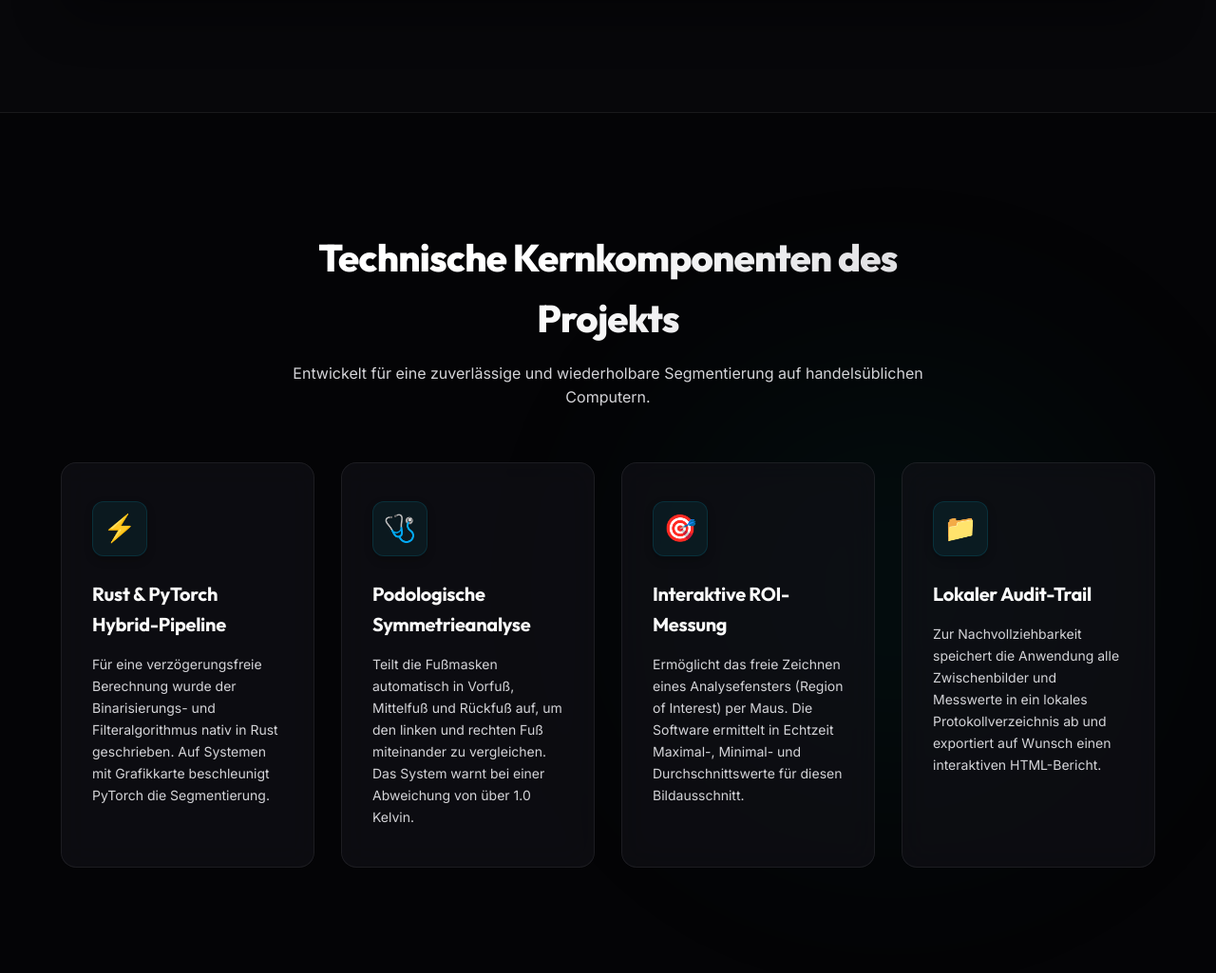
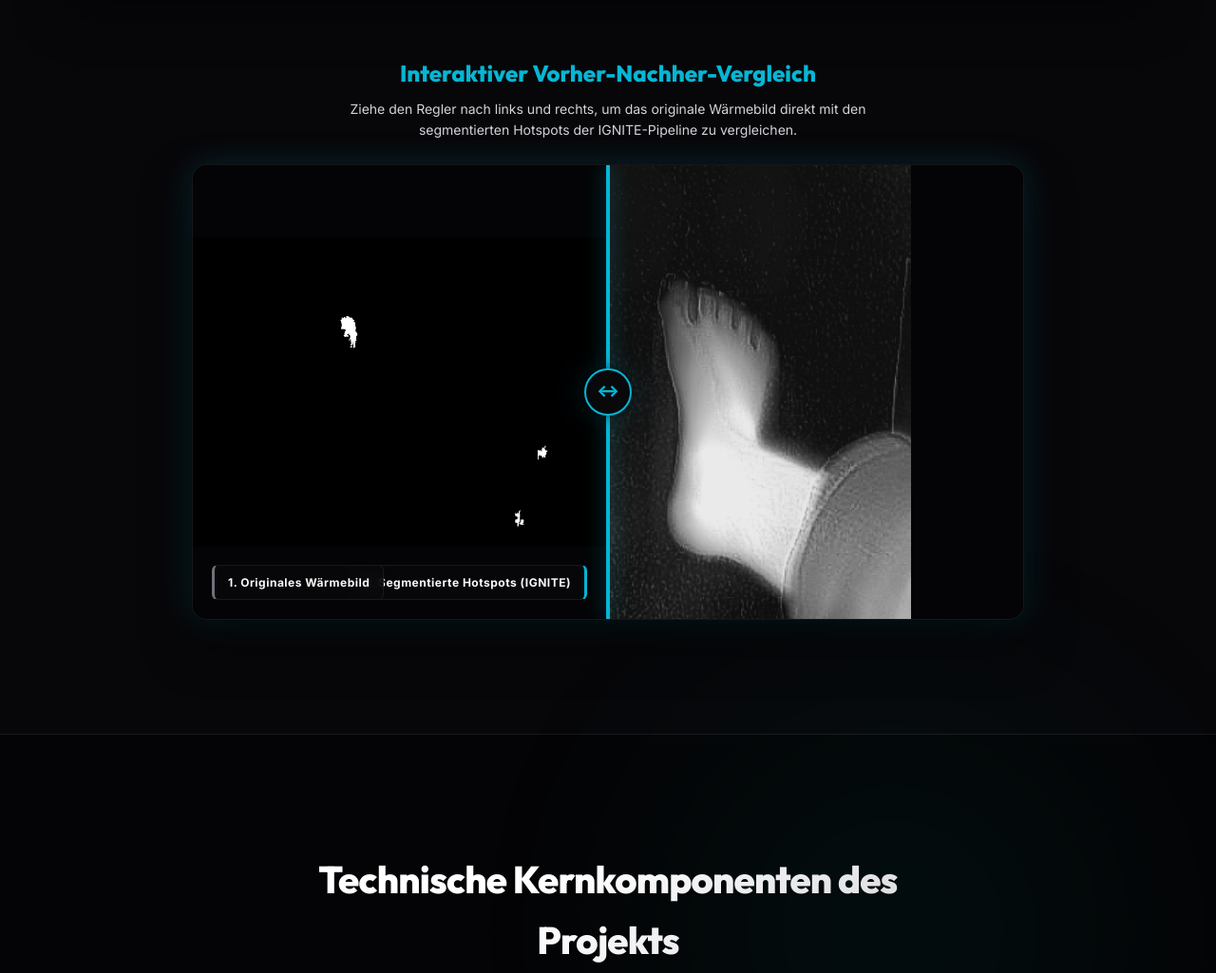
Before and after one commit to noackjona-hash/JonaNoackIgnite, a website built with Vite: page ignite-landing/index.html in a window 1280 px wide. Shown: the part 1583-2608 px from the top of the page at 95% size. Built offline with nearby package versions, Linux system fonts and the light colour scheme.

Commit message:
feat: create project landing page with interactive pipeline showcase and download section

```diff
--- a/ignite-landing/index.html
+++ b/ignite-landing/index.html
@@ -101,6 +101,29 @@
           </ul>
         </div>
       </div>
+
+      <!-- Interactive Before/After Comparison Slider -->
+      <div class="comparison-title-row">
+        <h3>Interaktiver Vorher-Nachher-Vergleich</h3>
+        <p>Ziehe den Regler nach links und rechts, um das originale Wärmebild direkt mit den segmentierten Hotspots der IGNITE-Pipeline zu vergleichen.</p>
+      </div>
+
+      <div class="comparison-slider-wrapper">
+        <div class="slider-container">
+          <!-- Vorher (Original) -->
+          <div class="image-before">
+            <img src="/images/step1.png" alt="Original Infrarotbild">
+            <span class="image-label label-before">1. Originales Wärmebild</span>
+          </div>
+          <!-- Nachher (Hotspots) -->
+          <div class="image-after">
+            <img src="/images/step4.png" alt="Detektierte Hotspots">
+            <span class="image-label label-after">4. Segmentierte Hotspots (IGNITE)</span>
+          </div>
+          <!-- Slider-Handle -->
+          <div class="slider-handle" id="slider-handle"></div>
+        </div>
+      </div>
     </div>
   </section>
 
--- a/ignite-landing/src/main.js
+++ b/ignite-landing/src/main.js
@@ -104,4 +104,59 @@ document.addEventListener('DOMContentLoaded', () => {
       navbar.style.boxShadow = 'none';
     }
   });
+
+  // Interactive Before/After Slider Logic
+  const sliderContainer = document.querySelector('.slider-container');
+  if (sliderContainer) {
+    const afterImage = sliderContainer.querySelector('.image-after');
+    const handle = sliderContainer.querySelector('.slider-handle');
+    let isDragging = false;
+
+    const moveSlider = (clientX) => {
+      const rect = sliderContainer.getBoundingClientRect();
+      const x = clientX - rect.left;
+      let percentage = (x / rect.width) * 100;
+
+      // Keep boundary limits
+      if (percentage < 0) percentage = 0;
+      if (percentage > 100) percentage = 100;
+
+      // Update layout width and handle position
+      afterImage.style.width = `${percentage}%`;
+      handle.style.left = `${percentage}%`;
+    };
+
+    const startDrag = (e) => {
+      isDragging = true;
+      e.preventDefault();
+    };
+
+    const stopDrag = () => {
+      isDragging = false;
+    };
+
+    // Desktop Mouse Events
+    handle.addEventListener('mousedown', startDrag);
+    window.addEventListener('mouseup', stopDrag);
+    window.addEventListener('mousemove', (e) => {
+      if (!isDragging) return;
+      moveSlider(e.clientX);
+    });
+
+    // Mobile/Tablet Touch Events
+    handle.addEventListener('touchstart', startDrag);
+    window.addEventListener('touchend', stopDrag);
+    window.addEventListener('touchmove', (e) => {
+      if (!isDragging) return;
+      if (e.touches && e.touches.length > 0) {
+        moveSlider(e.touches[0].clientX);
+      }
+    });
+
+    // Clicking the container to jump to position
+    sliderContainer.addEventListener('click', (e) => {
+      if (e.target === handle) return;
+      moveSlider(e.clientX);
+    });
+  }
 });
--- a/ignite-landing/src/style.css
+++ b/ignite-landing/src/style.css
@@ -694,6 +694,147 @@ ul {
   opacity: 0.5;
 }
 
+/* Comparison Slider Section */
+.comparison-title-row {
+  text-align: center;
+  max-width: 600px;
+  margin: 60px auto 24px;
+}
+
+.comparison-title-row h3 {
+  font-family: var(--font-title);
+  font-size: 24px;
+  font-weight: 800;
+  margin-bottom: 8px;
+  color: var(--color-accent-cyan);
+}
+
+.comparison-title-row p {
+  font-size: 14px;
+  color: var(--color-text-secondary);
+}
+
+.comparison-slider-wrapper {
+  max-width: 900px;
+  margin: 0 auto;
+  padding: 0 12px;
+}
+
+.slider-container {
+  position: relative;
+  width: 100%;
+  height: 480px;
+  border-radius: var(--border-radius-lg);
+  border: 1px solid var(--color-border-card);
+  overflow: hidden;
+  box-shadow: 0 25px 50px rgba(0, 0, 0, 0.5), var(--glow-cyan);
+  background-color: #040406;
+  user-select: none;
+  -webkit-user-select: none;
+}
+
+.image-before, .image-after {
+  position: absolute;
+  top: 0;
+  left: 0;
+  width: 100%;
+  height: 100%;
+}
+
+.image-before img, .image-after img {
+  width: 100%;
+  height: 100%;
+  object-fit: contain;
+  pointer-events: none;
+  background-color: #040406;
+}
+
+.image-after {
+  width: 50%;
+  overflow: hidden;
+  border-right: 2px solid var(--color-accent-cyan);
+  z-index: 2;
+}
+
+.image-label {
+  position: absolute;
+  bottom: 20px;
+  background-color: rgba(9, 9, 11, 0.85);
+  backdrop-filter: blur(8px);
+  -webkit-backdrop-filter: blur(8px);
+  color: var(--color-text-primary);
+  border: 1px solid var(--color-border-card);
+  padding: 8px 14px;
+  font-size: 12px;
+  font-weight: 700;
+  border-radius: var(--border-radius-sm);
+  z-index: 5;
+  letter-spacing: 0.5px;
+  pointer-events: none;
+}
+
+.label-before {
+  left: 20px;
+  border-left: 3px solid var(--color-text-muted);
+}
+
+.label-after {
+  right: 20px;
+  border-right: 3px solid var(--color-accent-cyan);
+}
+
+.slider-handle {
+  position: absolute;
+  top: 0;
+  bottom: 0;
+  left: 50%;
+  width: 4px;
+  background-color: var(--color-accent-cyan);
+  transform: translateX(-50%);
+  cursor: ew-resize;
+  z-index: 10;
+  box-shadow: 0 0 20px rgba(6, 182, 212, 0.6);
+}
+
+.slider-handle::after {
+  content: '↔';
+  position: absolute;
+  top: 50%;
+  left: 50%;
+  transform: translate(-50%, -50%);
+  width: 46px;
+  height: 46px;
+  background-color: #09090b;
+  border: 2px solid var(--color-accent-cyan);
+  border-radius: 50%;
+  display: flex;
+  justify-content: center;
+  align-items: center;
+  color: var(--color-accent-cyan);
+  font-weight: 800;
+  font-size: 18px;
+  box-shadow: 0 0 15px rgba(0, 0, 0, 0.6), var(--glow-cyan);
+  transition: background-color var(--transition-normal), transform var(--transition-normal);
+}
+
+.slider-handle:hover::after {
+  background-color: var(--color-accent-cyan);
+  color: var(--color-bg-darkest);
+  transform: translate(-50%, -50%) scale(1.08);
+}
+
+@media (max-width: 768px) {
+  .slider-container {
+    height: 360px;
+  }
+
+  .image-label {
+    bottom: 12px;
+    padding: 6px 10px;
+    font-size: 11px;
+  }
+}
+
 /* Footer Section */
 .main-footer {
   background-color: #020204;
```
